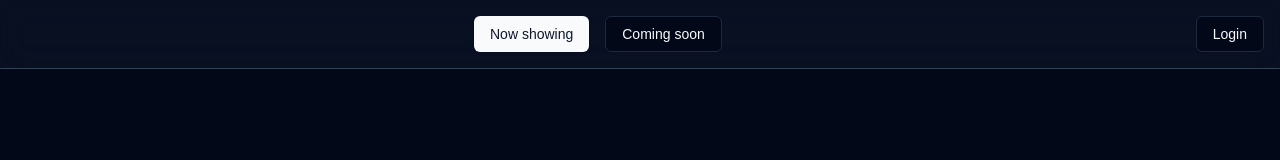
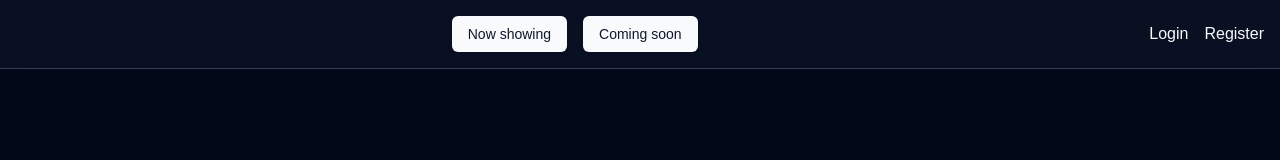
Before and after one commit to Rafacv23/cinema-ticketing, a Next.js app: page / in a window 1280 px wide. Shown: the top 160 px of the page. Built offline with nearby package versions, Linux system fonts and the light colour scheme; no server answers.

Commit message:
login file

```diff
--- a/src/components/Header.tsx
+++ b/src/components/Header.tsx
@@ -1,19 +1,15 @@
-"use client"
-
 import Link from "next/link"
 import { buttonVariants } from "@/components/ui/button"
-import { usePathname } from "next/navigation"
+import Login from "./Login"
 
 export default function Header() {
-  const pathname = usePathname()
-
   return (
     <header className="backdrop-blur-lg backdrop-opacity-60 bg-white/60 dark:bg-slate-900/60 flex justify-center space-x-4 items-center p-4 sticky top-0 z-40 w-full border-b border-b-slate-200 dark:border-b-slate-700">
       <div className="flex-grow flex justify-center space-x-4 items-center">
         <Link
           href={"/"}
           className={buttonVariants({
-            variant: pathname === "/" ? "default" : "outline",
+            variant: "default",
           })}
         >
           Now showing
@@ -21,20 +17,13 @@ export default function Header() {
         <Link
           href={"/coming-soon"}
           className={buttonVariants({
-            variant: pathname === "/coming-soon" ? "default" : "outline",
+            variant: "default",
           })}
         >
           Coming soon
         </Link>
       </div>
-      <Link
-        href={"/login"}
-        className={buttonVariants({
-          variant: pathname === "/login" ? "default" : "outline",
-        })}
-      >
-        Login
-      </Link>
+      <Login />
     </header>
   )
 }
--- /dev/null
+++ b/src/components/Login.tsx
@@ -0,0 +1,40 @@
+import {
+  RegisterLink,
+  LoginLink,
+  LogoutLink,
+} from "@kinde-oss/kinde-auth-nextjs/components"
+import { getKindeServerSession } from "@kinde-oss/kinde-auth-nextjs/server"
+import { PrismaClient } from "@prisma/client"
+
+export default async function Login() {
+  const prisma = new PrismaClient()
+  const { getUser } = getKindeServerSession()
+  const user = await getUser()
+
+  if (user) {
+    const existingUser = await prisma.user.findUnique({
+      where: { kindeId: user.id },
+    })
+    if (!existingUser) {
+      // Si no existe, creamos un nuevo usuario
+      const newUser = await prisma.user.create({
+        data: {
+          kindeId: user.id,
+          email: user.email,
+          name: `${user.given_name} ${user.family_name}`,
+        },
+      })
+      console.log("Nuevo usuario creado:", newUser)
+    } else {
+      console.log("Usuario ya existe:", existingUser)
+    }
+  }
+
+  return user ? (
+    <LogoutLink>LogOut</LogoutLink>
+  ) : (
+    <>
+      <LoginLink>Login</LoginLink> <RegisterLink>Register</RegisterLink>
+    </>
+  )
+}
```
